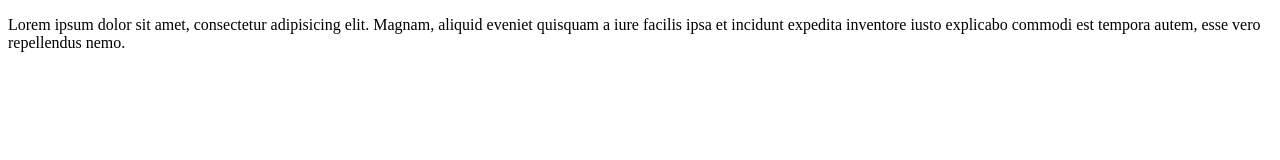
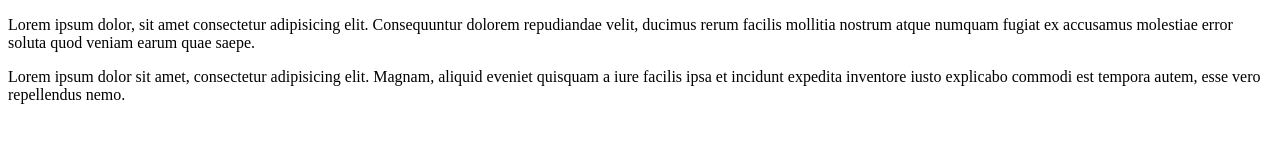
Before and after one commit to karoolka/zabawa, a plain HTML site: page index.html in a window 1280 px wide. Drawn offline with Linux system fonts and the light colour scheme.

Commit message:
wersja na 100

```diff
--- a/index.html
+++ b/index.html
@@ -7,6 +7,7 @@
     <title>Zabawa z gitem</title>
 </head>
 <body>
+    <p>Lorem ipsum dolor, sit amet consectetur adipisicing elit. Consequuntur dolorem repudiandae velit, ducimus rerum facilis mollitia nostrum atque numquam fugiat ex accusamus molestiae error soluta quod veniam earum quae saepe.</p>
     <p>Lorem ipsum dolor sit amet, consectetur adipisicing elit. Magnam, aliquid eveniet quisquam a iure facilis ipsa et incidunt expedita inventore iusto explicabo commodi est tempora autem, esse vero repellendus nemo.</p>
 </body>
 </html>
```
